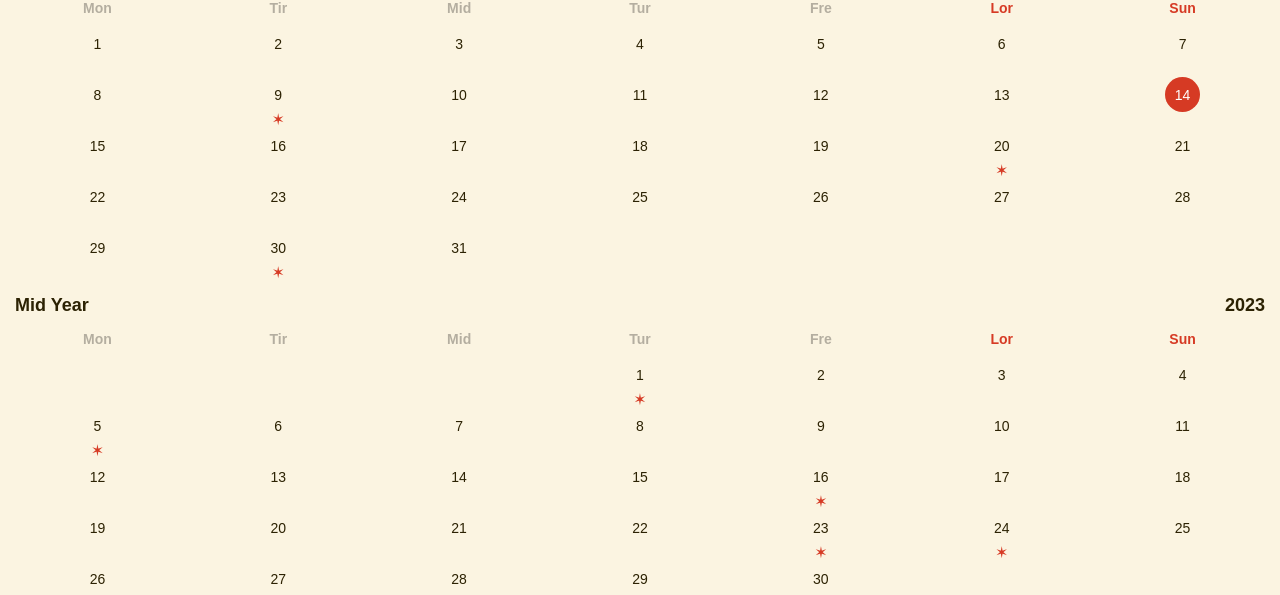
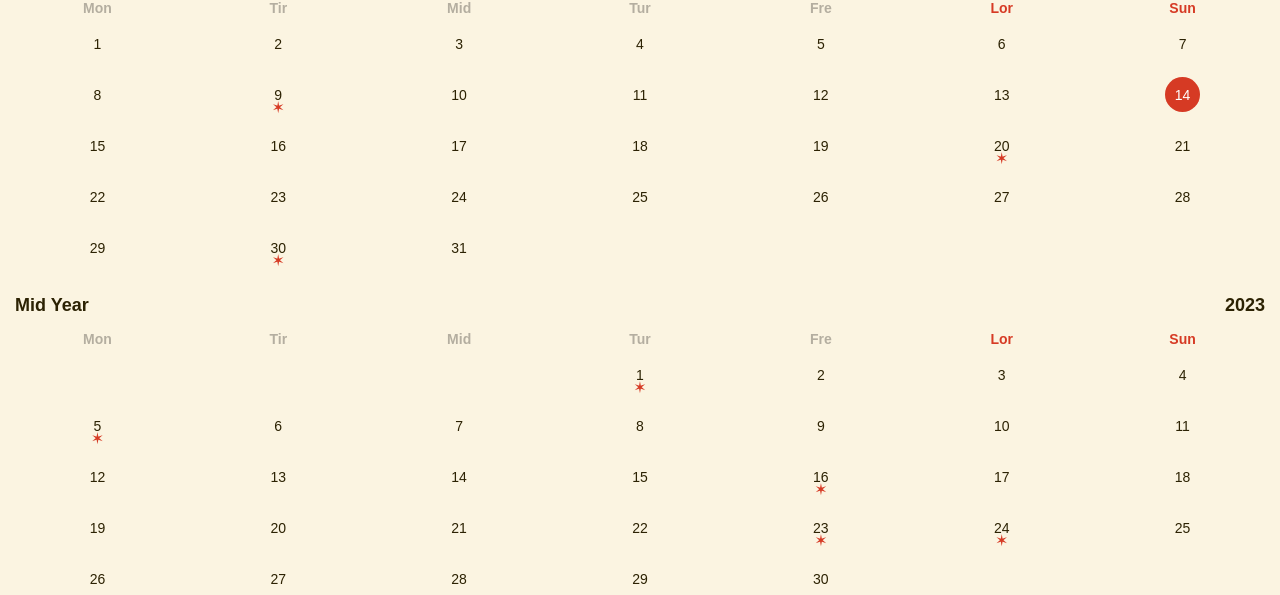
Before and after one commit to VChet/tamriel-calendar, a Vue app: page /month in a window 1280 px wide. Shown: the part 125-720 px from the top of the page. Built offline with nearby package versions, Linux system fonts and the light colour scheme.

Commit message:
fix(CalendarDay): update festivity icon position

```diff
--- a/src/components/CalendarDay.vue
+++ b/src/components/CalendarDay.vue
@@ -44,10 +44,14 @@ const classList = computed<Record<string, boolean>>(() => {
   &--festivity {
     &::after {
       position: absolute;
-      top: 100%;
+      top: 60%;
       font-size: 16px;
       color: var(--color-highlight);
       content: "✶";
+    }
+    &.calendar-day--active::after,
+    &.calendar-day--current::after {
+      top: 100%;
     }
   }
   &--small {
```
